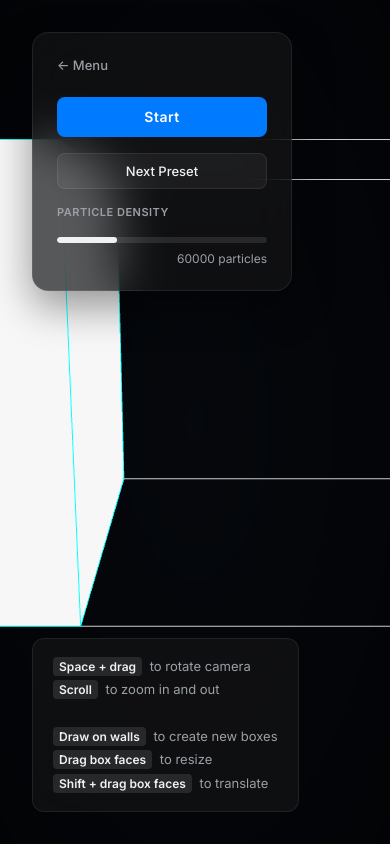
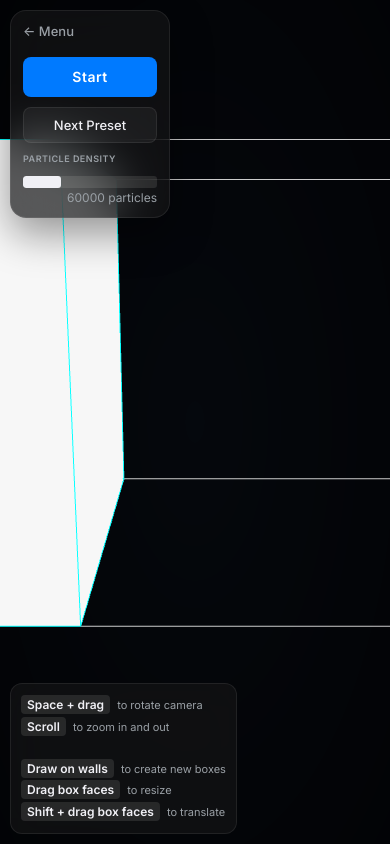
Before and after one commit to Simmax77/fluid-master, a plain HTML site: page fluid.html in a window 390 px wide. Drawn offline with Linux system fonts and the light colour scheme.

Commit message:
responzivity changes

```diff
--- a/flip.css
+++ b/flip.css
@@ -47,7 +47,7 @@ canvas {
 #ui {
     position: absolute;
     z-index: 10;
-    pointer-events: none;
+    pointer-events: auto;
     top: 32px;
     left: 32px;
 
@@ -64,6 +64,19 @@ canvas {
     gap: 16px;
     min-width: 260px;
     transition: all 0.3s ease;
+    max-height: 90vh;
+    overflow-y: auto;
+}
+
+#ui::-webkit-scrollbar {
+    width: 4px;
+}
+#ui::-webkit-scrollbar-track {
+    background: transparent;
+}
+#ui::-webkit-scrollbar-thumb {
+    background: rgba(255,255,255,0.15);
+    border-radius: 2px;
 }
 
 #right-bar {
@@ -451,3 +464,47 @@ input[type="color"]::-webkit-color-swatch {
     z-index: 6;
     pointer-events: none;
 }
+
+/* ── Responsive ── */
+@media (max-width: 768px) {
+    #ui {
+        top: 10px;
+        left: 10px;
+        padding: 12px;
+        min-width: 160px;
+        max-width: calc(50vw - 15px);
+        gap: 10px;
+    }
+    #right-bar {
+        right: 10px;
+        padding: 12px;
+        max-width: calc(50vw - 15px);
+        gap: 12px;
+        width: auto;
+    }
+    .instructions {
+        bottom: 10px;
+        left: 10px;
+        padding: 10px;
+        max-width: 90vw;
+        font-size: 11px;
+    }
+    #footer {
+        display: none;
+    }
+    .slider {
+        height: 12px;
+    }
+    .right-bar-label, .slider-label {
+        font-size: 9px;
+    }
+    .action-btn, .right-btn {
+        padding: 8px 4px;
+        font-size: 10px;
+        white-space: normal;
+        line-height: 1.2;
+    }
+    #ui::-webkit-scrollbar, #right-bar::-webkit-scrollbar {
+        width: 2px;
+    }
+}
--- a/flow.css
+++ b/flow.css
@@ -54,8 +54,14 @@ canvas#render {
     min-width: 260px;
     max-width: 300px;
     transition: all 0.3s ease;
-    pointer-events: none;
+    pointer-events: auto;
+    max-height: 90vh;
+    overflow-y: auto;
 }
+
+#ui::-webkit-scrollbar { width: 4px; }
+#ui::-webkit-scrollbar-track { background: transparent; }
+#ui::-webkit-scrollbar-thumb { background: rgba(255,255,255,0.15); border-radius: 2px; }
 
 #back-button {
     display: block;
@@ -297,13 +303,34 @@ canvas#render {
 /* ── Responsive ── */
 @media (max-width: 768px) {
     #ui {
-        top: 16px;
-        left: 16px;
-        padding: 16px;
-        min-width: 220px;
+        top: 10px;
+        left: 10px;
+        padding: 12px;
+        min-width: 200px;
+        max-width: calc(100vw - 20px);
+        gap: 10px;
     }
     .instructions {
-        bottom: 16px;
-        left: 16px;
+        bottom: 10px;
+        left: 10px;
+        padding: 10px;
+        font-size: 11px;
+    }
+    .slider {
+        height: 12px;
+    }
+    .slider-label {
+        font-size: 9px;
+    }
+    .action-btn {
+        padding: 8px 6px;
+        font-size: 10px;
+    }
+    #count-wrapper div {
+        padding: 8px 2px;
+        font-size: 9px;
+    }
+    #footer {
+        display: none;
     }
 }
--- a/fluid.html
+++ b/fluid.html
@@ -2,6 +2,7 @@
 <html>
     <head>
         <meta charset="utf-8">
+        <meta name="viewport" content="width=device-width, initial-scale=1.0, maximum-scale=1.0, user-scalable=no">
         <title>Fluid Simulation</title>
 
         <meta name="description" content="Real-time particle-based 3D fluid simulation and rendering using WebGL.">
--- a/magnet.css
+++ b/magnet.css
@@ -48,7 +48,7 @@ canvas {
 #ui {
     position: absolute;
     z-index: 10;
-    pointer-events: none;
+    pointer-events: auto;
     top: 32px;
     left: 32px;
     background: var(--dark-bg);
@@ -63,7 +63,13 @@ canvas {
     gap: 16px;
     min-width: 260px;
     transition: all 0.3s ease;
+    max-height: 90vh;
+    overflow-y: auto;
 }
+
+#ui::-webkit-scrollbar { width: 4px; }
+#ui::-webkit-scrollbar-track { background: transparent; }
+#ui::-webkit-scrollbar-thumb { background: rgba(255,255,255,0.15); border-radius: 2px; }
 
 #back-button {
     display: block;
@@ -342,3 +348,47 @@ input[type="color"]::-webkit-color-swatch {
 canvas.dragging {
     cursor: grabbing !important;
 }
+
+/* ── Responsive ── */
+@media (max-width: 768px) {
+    #ui {
+        top: 10px;
+        left: 10px;
+        padding: 12px;
+        min-width: 160px;
+        max-width: calc(50vw - 15px);
+        gap: 10px;
+    }
+    #right-bar {
+        right: 10px;
+        padding: 12px;
+        max-width: calc(50vw - 15px);
+        gap: 12px;
+        width: auto;
+    }
+    .instructions {
+        bottom: 10px;
+        left: 10px;
+        padding: 10px;
+        max-width: 90vw;
+        font-size: 11px;
+    }
+    #footer {
+        display: none;
+    }
+    .slider {
+        height: 12px;
+    }
+    .right-bar-label, .slider-label {
+        font-size: 9px;
+    }
+    .action-btn, .right-btn {
+        padding: 8px 4px;
+        font-size: 10px;
+        white-space: normal;
+        line-height: 1.2;
+    }
+    #ui::-webkit-scrollbar, #right-bar::-webkit-scrollbar {
+        width: 2px;
+    }
+}
--- a/menu.css
+++ b/menu.css
@@ -19,8 +19,8 @@ body {
     font-family: 'Inter', -apple-system, BlinkMacSystemFont, "Segoe UI", Roboto, sans-serif;
     background: #0a0a0c;
     color: var(--text-main);
-    overflow: hidden;
-    height: 100vh;
+    overflow: auto;
+    min-height: 100vh;
     user-select: none;
     -webkit-user-select: none;
 }
@@ -41,7 +41,7 @@ body {
     flex-direction: column;
     align-items: center;
     justify-content: center;
-    height: 100vh;
+    min-height: 100vh;
     padding: 40px;
 }
 
```
Also changed, not shown: flow.html (+1 -0 lines), index.html (+1 -0 lines), magnet.html (+1 -0 lines).
